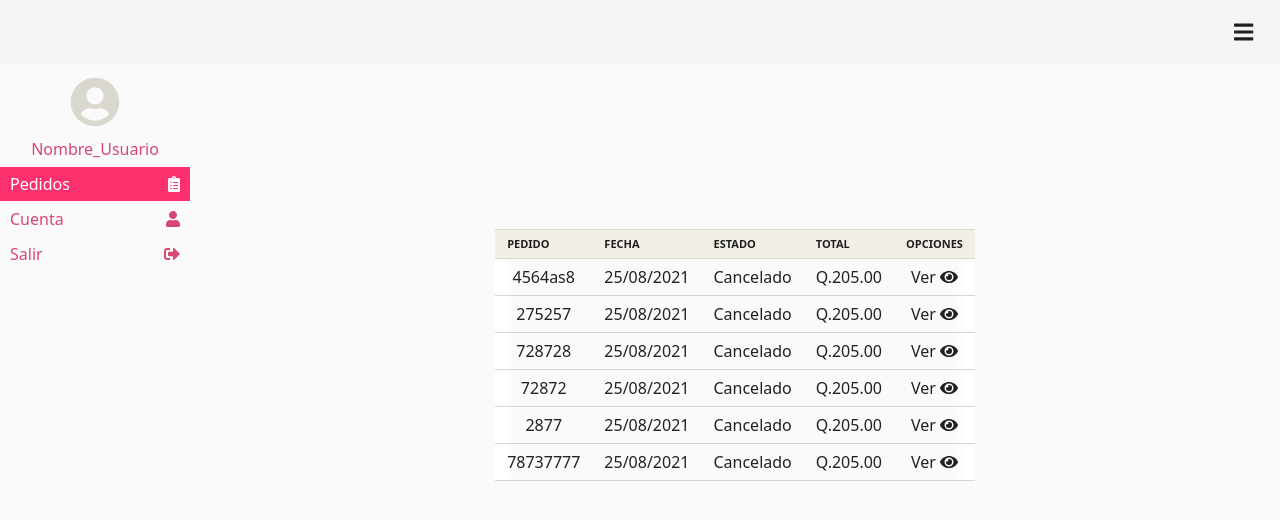
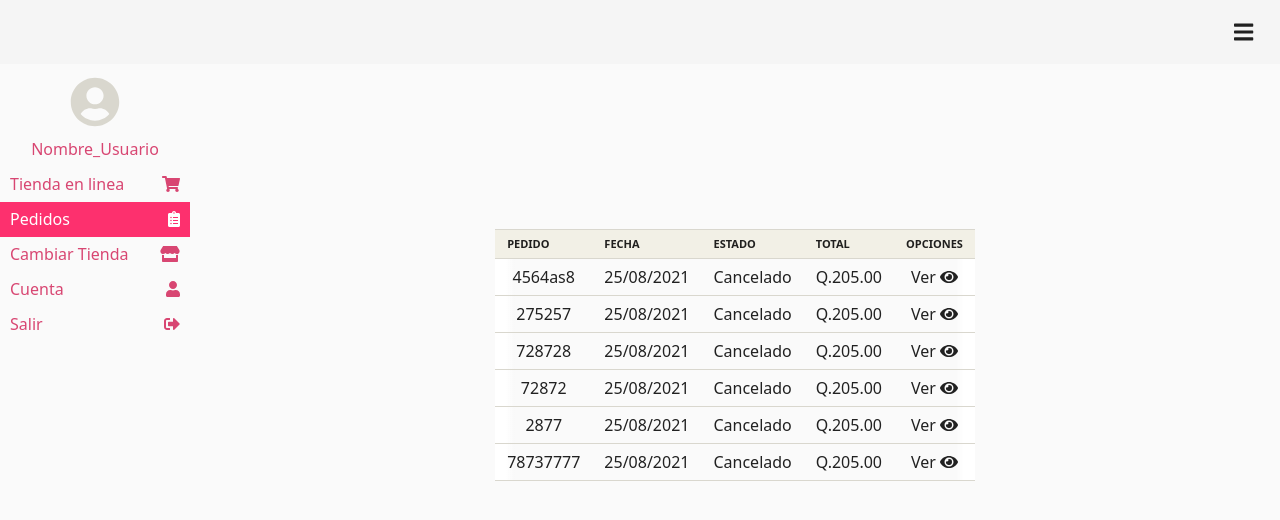
Before and after one commit to B3rert/E-CommerceAngularDemo, an Angular app: page /pedido in a window 1280 px wide. Shown: the top 520 px of the page. Built offline with nearby package versions, Linux system fonts and the light colour scheme.

Commit message:
Optimizacion opciones de usuario y acciones

```diff
--- a/src/app/component/pedido-component/pedido-component.component.html
+++ b/src/app/component/pedido-component/pedido-component.component.html
@@ -69,27 +69,15 @@
                         <h6>Nombre_Usuario</h6>
                     </div>
                     <div class="options_user">
-                        <div class="item__option">
-                            <div class="content_option" [ngClass]="optionsUser[0] ? 'active': 'inactive'"
-                                (click)="changeClass(0)">
-                                Pedidos
-                                <fa-icon [icon]="faClipboardList" class="icon_card"></fa-icon>
+                        <div class="item__option" [ngClass]="optionsUser[indexOptions] ? 'active': 'inactive'"
+                            *ngFor="let options of jsonOpsyionUser; let indexOptions = index"
+                            (click)="changeClass(indexOptions, options.action); options.action">
+                            <div class="content_option">
+                                {{options.option}}
+                                <fa-icon [icon]="options.icon" class="icon_card"></fa-icon>
                             </div>
                         </div>
-                        <div class="item__option" [ngClass]="optionsUser[1] ? 'active': 'inactive'"
-                            (click)="changeClass(1)">
-                            <div class="content_option">
-                                Cuenta
-                                <fa-icon [icon]="faUser" class="icon_card"></fa-icon>
-                            </div>
-                        </div>
-                        <div class="item__option" [ngClass]="optionsUser[2] ? 'active': 'inactive'"
-                            (click)="changeClass(2)">
-                            <div class="content_option">
-                                Salir
-                                <fa-icon [icon]="faSignOutAlt" class="icon_card"></fa-icon>
-                            </div>
-                        </div>
+
                     </div>
                 </div>
             </div>
--- a/src/app/component/pedido-component/pedido-component.component.ts
+++ b/src/app/component/pedido-component/pedido-component.component.ts
@@ -1,16 +1,18 @@
 import { Component, OnInit, ViewChild } from '@angular/core';
 import { MatSidenav } from '@angular/material/sidenav';
-import { faEye, faLandmark } from '@fortawesome/free-solid-svg-icons';
 /**
  * Icons fontawesome
  */
 import { faTimes } from '@fortawesome/free-solid-svg-icons';
+import { faEye } from '@fortawesome/free-solid-svg-icons';
+import { faStore } from '@fortawesome/free-solid-svg-icons';
 import { faUserCircle } from '@fortawesome/free-solid-svg-icons';
 import { faBars } from '@fortawesome/free-solid-svg-icons';
 import { faSignOutAlt } from '@fortawesome/free-solid-svg-icons';
 import { faInfo } from '@fortawesome/free-solid-svg-icons';
 import { faUser } from '@fortawesome/free-solid-svg-icons';
 import { faClipboardList } from '@fortawesome/free-solid-svg-icons';
+import { faShoppingCart } from '@fortawesome/free-solid-svg-icons';
 
 @Component({
   selector: 'app-pedido-component',
@@ -20,11 +22,49 @@ import { faClipboardList } from '@fortawesome/free-solid-svg-icons';
 
 export class PedidoComponentComponent implements OnInit {
 
+  //Iconos
+  faUserCircle = faUserCircle;
+  faTimes = faTimes;
+  faBars = faBars;
+  faSignOutAlt = faSignOutAlt;
+  faInfo = faInfo;
+  faUser = faUser;
+  faClipboardList = faClipboardList;
   faEye = faEye;
+  faShoppingCart = faShoppingCart;
+  faStore = faStore;
 
 
   optionsUser: boolean[] = [
-    true, false, false
+    false, true, false, false
+  ];
+
+  jsonOpsyionUser: any[] = [
+    {
+      "option": "Tienda en linea",
+      "icon": faShoppingCart,
+      "action": this.navigateToStore
+    },
+    {
+      "option": "Pedidos",
+      "icon": faClipboardList,
+      "action": this.viewPedidos
+    },
+    {
+      "option": "Cambiar Tienda",
+      "icon": faStore,
+      "action":this.navigateToSelectStore
+    },
+    {
+      "option": "Cuenta",
+      "icon": faUser,
+      "action": this.viewInfoAcount
+    },
+    {
+      "option": "Salir",
+      "icon": faSignOutAlt,
+      "action": this.singOut
+    }
   ];
 
   jsonHead: any[] = [];
@@ -78,16 +118,6 @@ export class PedidoComponentComponent implements OnInit {
     this.sidenavend.close();
   }
 
-  //Iconos
-  faUserCircle = faUserCircle;
-  faTimes = faTimes;
-  faBars = faBars;
-  faSignOutAlt = faSignOutAlt;
-  faInfo = faInfo;
-  faUser = faUser;
-  faClipboardList = faClipboardList;
-
-  categoria_activa = true;
 
 
   constructor() {
@@ -110,7 +140,7 @@ export class PedidoComponentComponent implements OnInit {
     console.log(pedido);
   }
 
-  changeClass(index: number){
+  changeClass(index: number, action:any) {
 
     let countStatus = 0;
     this.optionsUser.forEach(element => {
@@ -120,9 +150,33 @@ export class PedidoComponentComponent implements OnInit {
       countStatus++;
     });
 
+    let value = this.optionsUser[index];
+    value ? value = false : value = true;
+    this.optionsUser[index] = value;
 
-    let value = this.optionsUser[index];
-    value ? value= false : value = true;
-    this.optionsUser[index] = value;
+    action();
+
   }
+
+
+  navigateToStore(){
+    console.log("Navegar a la tienda");
+  }
+
+  viewPedidos(){
+    console.log("Ver pedidos");
+  }
+
+  navigateToSelectStore(){
+    console.log("Navegar a seleccionar tienda");
+  }
+
+  viewInfoAcount(){
+    console.log("Ver informacion de la cuenta");
+  }
+
+  singOut(){
+    console.log("Salir/Cerrar Sesión");
+  }
+
 }
```
